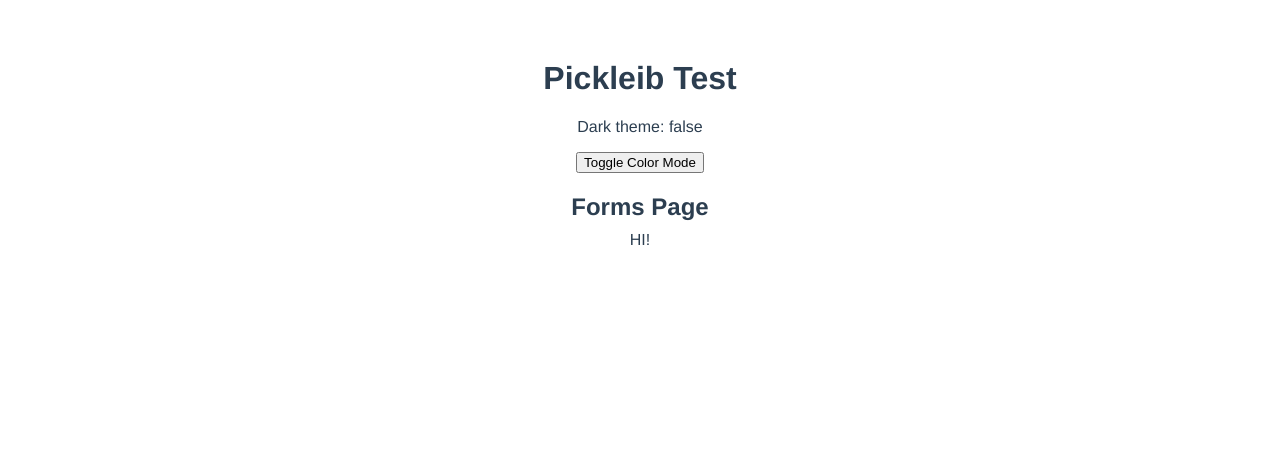
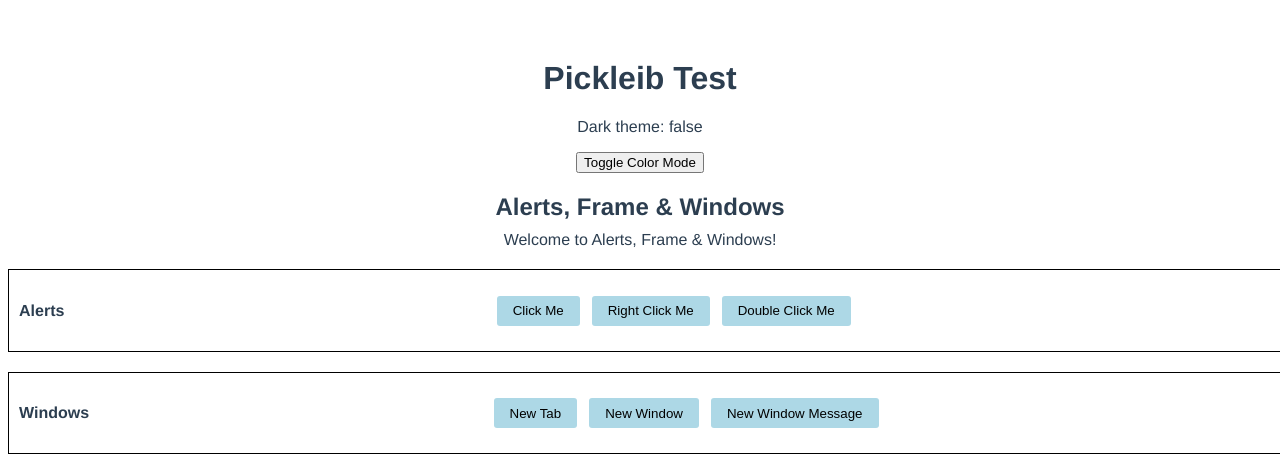
Before and after one commit to Umutayb/vue-test-app, a Vue app: page /alerts in a window 1280 px wide. Shown: the top 466 px of the page. Built offline with nearby package versions, Linux system fonts and the light colour scheme.

Commit message:
Elements and Alerts page improvements

```diff
--- a/src/views/AlertsFrameWindowsPage.vue
+++ b/src/views/AlertsFrameWindowsPage.vue
@@ -1,7 +1,87 @@
 <template>
   <div>
-    <h2>Forms Page</h2>
-    <a>HI!</a>
-    <!-- Your content for the Forms category page -->
+    <h2>Alerts, Frame & Windows</h2>
+    <a>Welcome to Alerts, Frame & Windows!</a>
+
+    <div class="clickables">
+      <h4>Alerts</h4>
+      <div class="button-group">
+        <button class="button" id="click-me" @click="handleClick">Click Me</button>
+        <button class="button" id="right-click-me" @contextmenu.prevent="handleRightClick">Right Click Me</button>
+        <button class="button" id="double-click-me" @dblclick="handleDoubleClick">Double Click Me</button>
+      </div>
+    </div>
+
+    <div id="tabs" class="clickables">
+      <h4>Windows</h4>
+      <div class="button-group">
+        <button class="button" @click="newTab">New Tab</button>
+        <button class="button" @click="newWindow">New Window</button>
+        <button class="button" @click="newWindowMessage">New Window Message</button>
+      </div>
+    </div>
   </div>
 </template>
+
+<script>
+export default {
+  data() {
+    return {};
+  },
+  methods: {
+    handleDoubleClick() {
+      alert('Double click!');
+    },
+    handleRightClick() {
+      alert('Right click!');
+    },
+    handleClick() {
+      alert('Single click!');
+    },
+    newTab() {
+      // Open a new tab
+      window.open("https://example.com", "_blank");
+    },
+    newWindow() {
+      // Open a new window
+      window.open("https://example.com", "_blank", "width=600,height=400");
+    },
+    newWindowMessage() {
+      // Open a new window with a message
+      alert('New window message!');
+      window.open("https://example.com", "_blank");
+    }
+  }
+}
+</script>
+
+<style>
+/* Clickables section styles */
+.clickables {
+  border: 1px solid black; /* Increase border width */
+  display: flex;
+  justify-content: center;
+  align-items: center; /* Center align items vertically */
+  width: 100%;
+  margin-top: 20px;
+  padding: 10px;
+}
+
+.button-group {
+  display: flex;
+  justify-content: center;
+  width: 100%;
+}
+
+.button {
+  padding: 4px 16px; /* Decrease button padding */
+  border: none;
+  border-radius: 3px; /* Adjust border radius */
+  cursor: pointer;
+  margin: 0 6px; /* Decrease margin */
+  text-align: center;
+  background-color: lightblue; /* Apply the same background color */
+  height: 30px; /* Set a fixed height for the buttons */
+}
+
+</style>
--- a/src/views/ElementsPage.vue
+++ b/src/views/ElementsPage.vue
@@ -1,8 +1,108 @@
-<!-- ElementsPage.vue -->
 <template>
-    <div>
-      <h2>Elements Page</h2>
-      <a>Wellcome to the Elements Page!</a>
-      <!-- Your content for the Elements category page -->
+  <div>
+    <h2>Elements Page</h2>
+    <a>Welcome to the Elements Page!</a>
+
+    <div class="question-box">
+      <h2>Do you like the site?</h2>
+      <form>
+        <div class="radio-group">
+          <span class="radio-button">
+            <input type="radio" id="yes" name="like" value="yes" @change="handleRadioChange">
+            <label for="yes">Yes</label>
+          </span>
+          <span class="radio-button">
+            <input type="radio" id="impressive" name="like" value="impressive" @change="handleRadioChange">
+            <label for="impressive">Impressive</label>
+          </span>
+          <span class="radio-button">
+            <input type="radio" id="no" name="like" value="no" disabled>
+            <label for="no">No</label>
+          </span>
+        </div>
+        <p v-if="thanks">Thanks!</p>
+        <p v-if="wow">Isn't it!</p>
+      </form>
     </div>
-  </template>
+  </div>
+</template>
+
+<script>
+export default {
+  data() {
+    return {
+      thanks: '',
+      wow: ''
+    };
+  },
+  methods: {
+    handleRadioChange(event) {
+      console.log(event.target.value); // Log the value for debugging
+      if (event.target.value === 'yes') {
+        this.thanks = event.target.value;
+        this.wow = '';
+      }
+      else if (event.target.value === 'impressive') {
+        this.wow = event.target.value;
+        this.thanks = '';
+      }
+      else {
+        this.thanks = '';
+        this.wow = '';
+      }
+    },
+    handleDoubleClick() {
+      alert('Double click!');
+    },
+    handleRightClick() {
+      alert('Right click!');
+    },
+    handleClick() {
+      alert('Single click!');
+    }
+  }
+}
+</script>
+
+<style>
+/* Radio buttons section styles */
+.question-box {
+  border: 1px solid black;
+  padding: 10px;
+  margin-top: 20px;
+  margin-bottom: 20px;
+  width: 300px; /* Adjust width */
+    justify-content: center;
+    width: 100%;
+  padding: 10px;
+}
+
+h2 {
+  margin-bottom: 10px;
+}
+
+.radio-group {
+  display: flex;
+  align-items: center;
+  margin-bottom: 10px;
+}
+
+.radio-group {
+  display: flex; /* Use flexbox */
+  flex-wrap: nowrap; /* Prevent wrapping */
+}
+
+.radio-button {
+  display: flex; /* Use flexbox */
+  align-items: center; /* Align items vertically */
+  margin-right: 56px; /* Adjust margin as needed */
+}
+
+.radio-button label {
+  margin-left: 5px; /* Add margin between radio button and label */
+}
+
+input[type="radio"] {
+  transform: scale(1);
+}
+</style>
```
Also changed, not shown: 1 other file (tests, documents, lock files or other folders).
